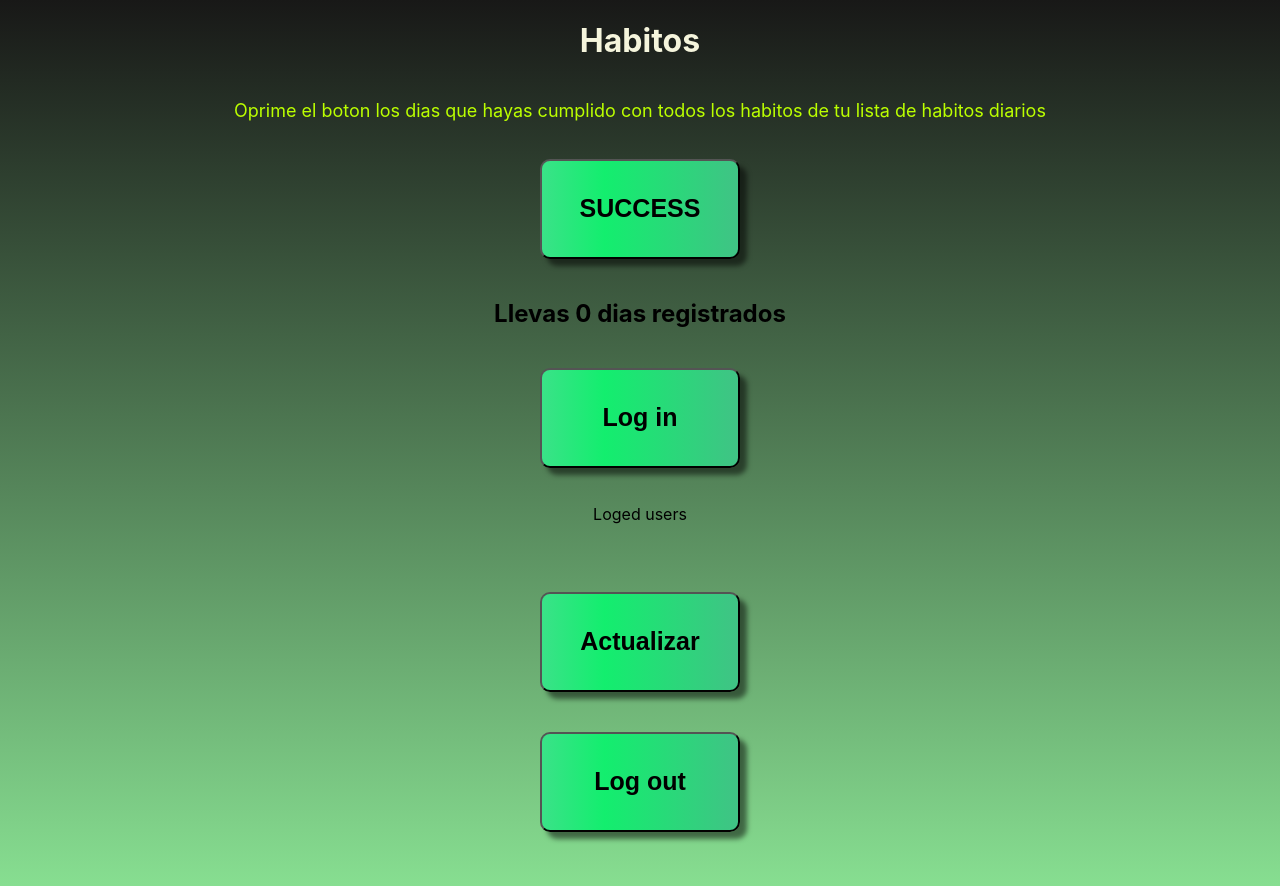
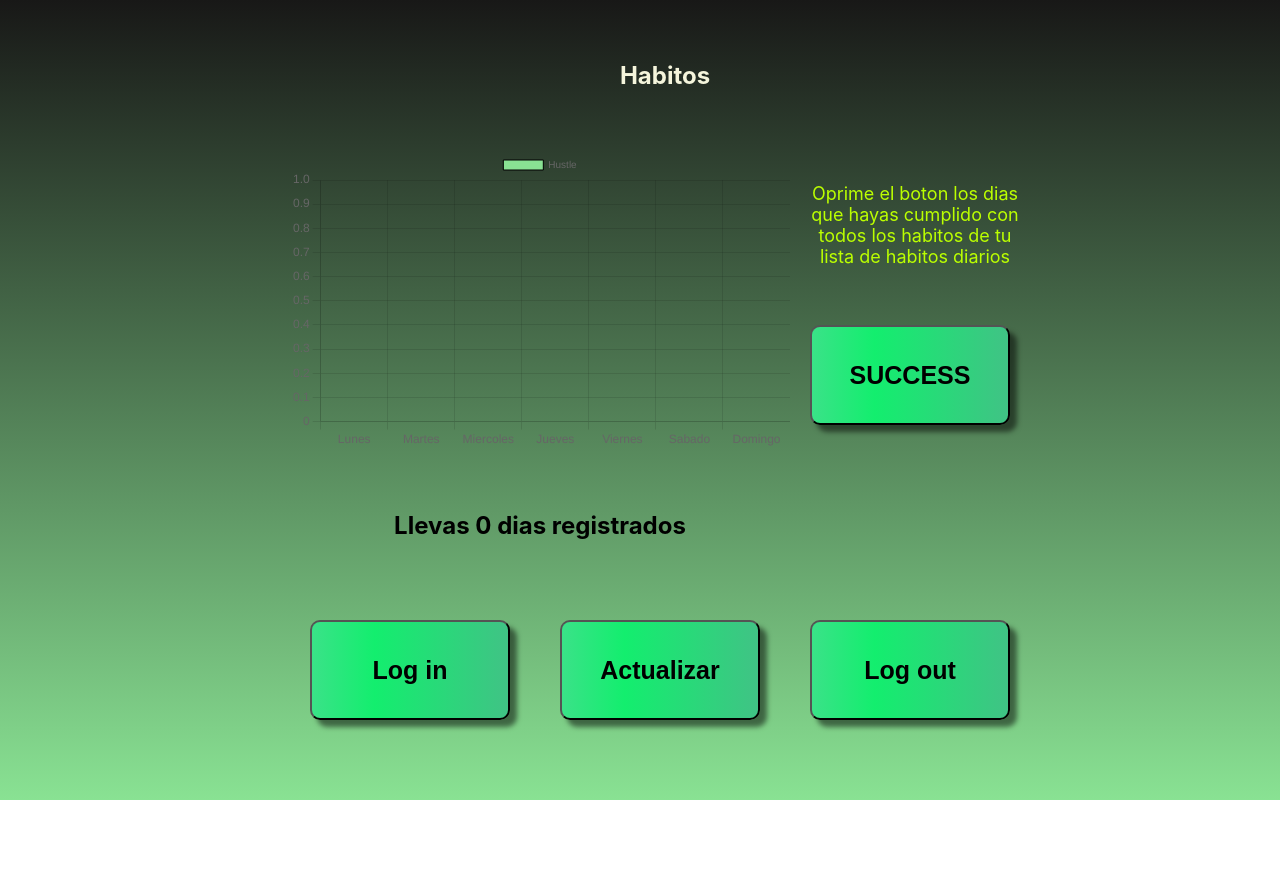
Before and after one commit to Darudaniel/habits, a React (Create React App) app: page / in a window 1280 px wide. Shown: the top 886 px of the page. After the commit the page ends 800 px from the top, so only its background shows below. Built offline with nearby package versions, Linux system fonts and the light colour scheme; no server answers; the database is empty; the HTML template or start-up script is replaced by a standard one.

Commit message:
bar graphic implemented

```diff
--- a/package.json
+++ b/package.json
@@ -1,5 +1,5 @@
 {
-  "homepage":"https://darudaniel.github.io/habits/",
+  "homepage": "https://darudaniel.github.io/habits/",
   "name": "habits",
   "version": "0.1.0",
   "private": true,
@@ -7,8 +7,10 @@
     "@testing-library/jest-dom": "^5.16.1",
     "@testing-library/react": "^12.1.2",
     "@testing-library/user-event": "^13.5.0",
+    "chart.js": "^3.9.1",
     "firebase": "^9.6.2",
     "react": "^17.0.2",
+    "react-chartjs-2": "^4.3.1",
     "react-dom": "^17.0.2",
     "react-scripts": "^5.0.0",
     "web-vitals": "^2.1.3"
--- a/src/App.js
+++ b/src/App.js
@@ -3,8 +3,13 @@ import './styles/App.css'
 import { collection, getDocs, addDoc } from "firebase/firestore";
 import db, { logout, signWithGoogle } from './firebase/firebaseConfig';
 import SuccessButton from './components/SuccessButton';
+import { Chart as ChartJS, registerables } from 'chart.js';
+import { Chart } from 'react-chartjs-2'
+import { Bar } from 'react-chartjs-2'
 
 function App() {
+  ChartJS.register(...registerables);
+
   const [diasRegister, setDiasRegister] = useState('nada')
   const [name, setName] = useState('')
   const [diasList,  setDiasList] = useState({})
@@ -12,11 +17,11 @@ function App() {
   const userName = () => {
     if (localStorage.getItem("name")) {
       setName(localStorage.getItem("name"))
-      console.log(localStorage)
     } else {
       console.log('no se puedo extraer "name" del localStorage')
     }
   }
+
 
   //EXPLICACION
   // useEffect(() => {
@@ -103,6 +108,41 @@ function App() {
     setName(localStorage.getItem("name"))
   }
 
+  const graphicData = {
+    labels: ["Lunes", "Martes", "Miercoles", "Jueves", "Viernes", "Sabado", "Domingo"],
+    datasets: [{
+      label: "Hustle",
+      backgroundColor: "rgb(137,226,147)" ,
+      borderColor: "rgb(0, 0, 0)",
+      borderWidth: 1,
+      hoverBackgroundColor: "rgba(187, 255, 0, 0.336)",
+      hoverBorderColor: "rgb(0, 0, 0)",
+      data: [
+        diasList.monday,
+        diasList.tuesday,
+        diasList.wednesday,
+        diasList.thursday,
+        diasList.friday,
+        diasList.saturday,
+        diasList.sunday
+      ]
+    }]
+  }
+  const graphicOptions = {
+      maintainAspectRatio: false,
+      responsive: true,
+      plugins: {
+        legend: {
+            labels: {
+                // This more specific font property overrides the global property
+                font: {
+                    size: 10
+                }
+            }
+        }
+    }
+  }
+
   useEffect(() => {
     getDataFromFirebase()
     testLog()
@@ -110,15 +150,19 @@ function App() {
 
   return (
     <div className="App">
+      <section className="container">
         <h1 className='title'>Habitos</h1>
+        <Bar className='graphic' data={graphicData} options={graphicOptions} />
         <p className='indication'>Oprime el boton los dias que hayas cumplido con todos los habitos de tu lista de habitos diarios</p>
+        <div className='button-container'>
           <SuccessButton task={addTask} text="SUCCESS" />
+        </div>
         <h2 className='registro'>Llevas {diasRegister} dias registrados</h2>
+        <p className='user-name'>{localStorage.getItem("name")}</p>
         <SuccessButton task={signWithGoogle} text="Log in" />
-      <p>Loged users</p>
-      <p>{localStorage.getItem("name")}</p>
         <SuccessButton task={testLog} text="Actualizar" />
         <SuccessButton task={logout} text="Log out" />
+      </section>
     </div>
   );
 }
--- a/src/styles/App.css
+++ b/src/styles/App.css
@@ -1,23 +1,89 @@
+:root {
+  --third-color: rgb(187, 255, 0);
+}
+
 .App {
+	width: 100%;
 	display: flex;
 	flex-direction: column;
-	align-items:  center;
+	align-items: center;
 	background: rgb(137,226,147);
 	background: linear-gradient(0deg, rgba(137,226,147,1) 0%, rgba(24,24,23,1) 100%);
 	padding-bottom: 50px;
 	height: 100%;
 }
+
+.container {
+	height: 100%;
+	max-width: 700px;
+	display: grid;
+	grid-template-columns: repeat(4, 1fr);
+	grid-template-rows: repeat(5, 1fr);
+	gap: 0px;
+}
+
 .title {
 	color: beige;
+	grid-column-start: 1;
+  grid-column-end: span 4;
+  grid-row-start: 1;
+  grid-row-end: span 1;
+	align-self: center;
+	text-align: center;
 }
 
-.register {
-	font-size: 30px;
+.graphic {
+	max-height: 300px;
+	max-width: 500px;
+	grid-column-start: 1;
+  grid-column-end: span 2;
+  grid-row-start: 2;
+  grid-row-end: span 2;
+	align-self: center;
 }
 
 .indication {
+	grid-column-start: 3;
+  grid-column-end: span 2;
+  grid-row-start: 2;
+  grid-row-end: span 1;
+	align-self: center;
+	padding: 10px;
 	text-align: center;
-	padding: 0 80px;
-	color: rgb(187, 255, 0);
+	color: var(--third-color);
 	font-size: 18px;
 }
+
+.button-container {
+	grid-column-start: 3;
+  grid-column-end: span 2;
+  grid-row-start: 3;
+  grid-row-end: span 1;
+	align-self: center;
+}
+
+.registro {
+	grid-column-start: 1;
+  grid-column-end: span 2;
+  grid-row-start: 4;
+  grid-row-end: span 1;
+	align-self: center;
+	text-align: center;
+}
+
+.user-name {
+	grid-column-start: 3;
+  grid-column-end: span 2;
+  grid-row-start: 4;
+  grid-row-end: span 1;
+	align-self: center;
+	text-align: center;
+}
+
+@media only screen and (max-width: 500px) {
+  .container {
+		display: flex;
+		flex-direction: column;
+		align-items: center;
+  }
+}
```
Also changed, not shown: 1 other file (tests, documents, lock files or other folders). Lines whose indentation alone changed are shown as unchanged.
